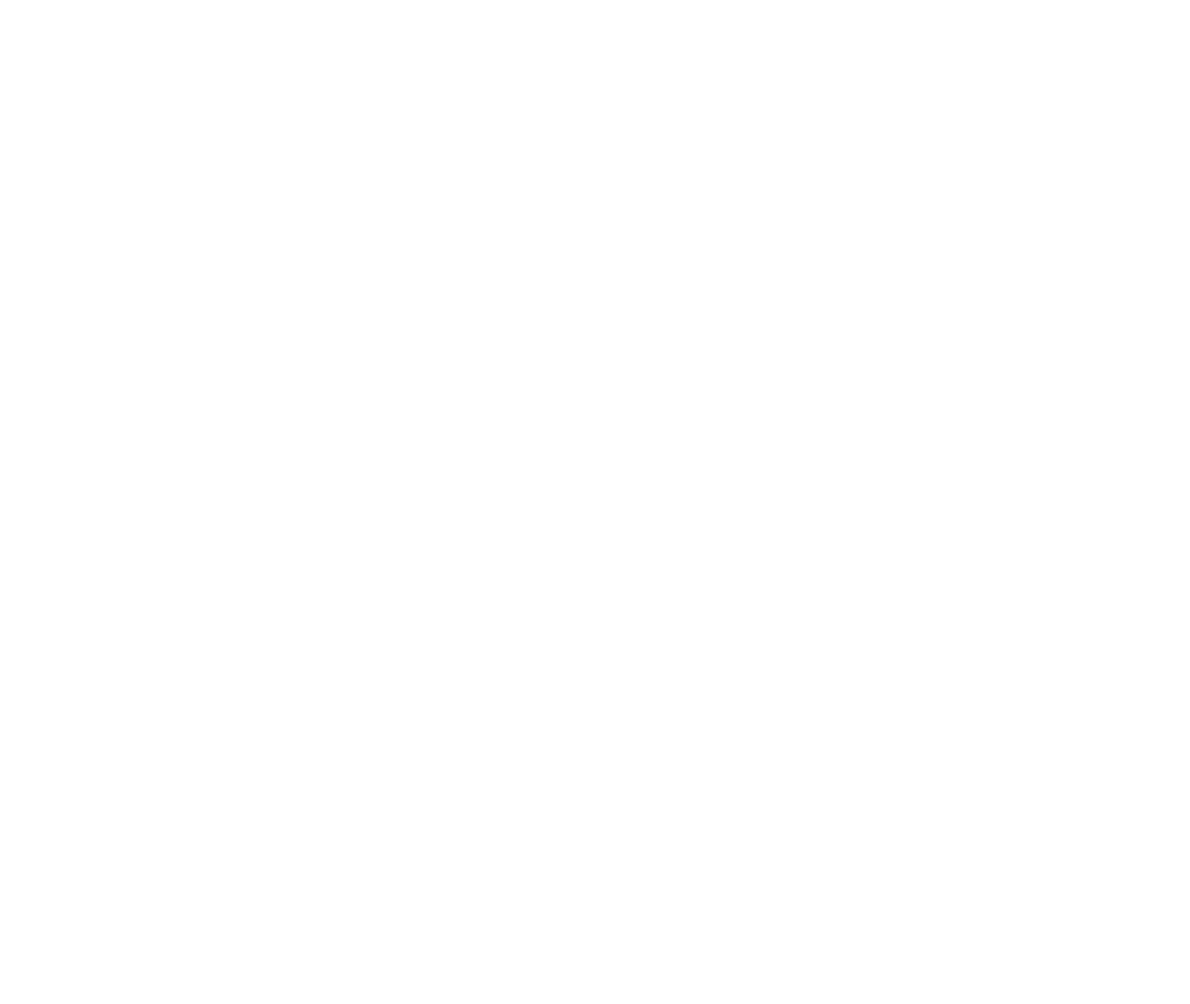
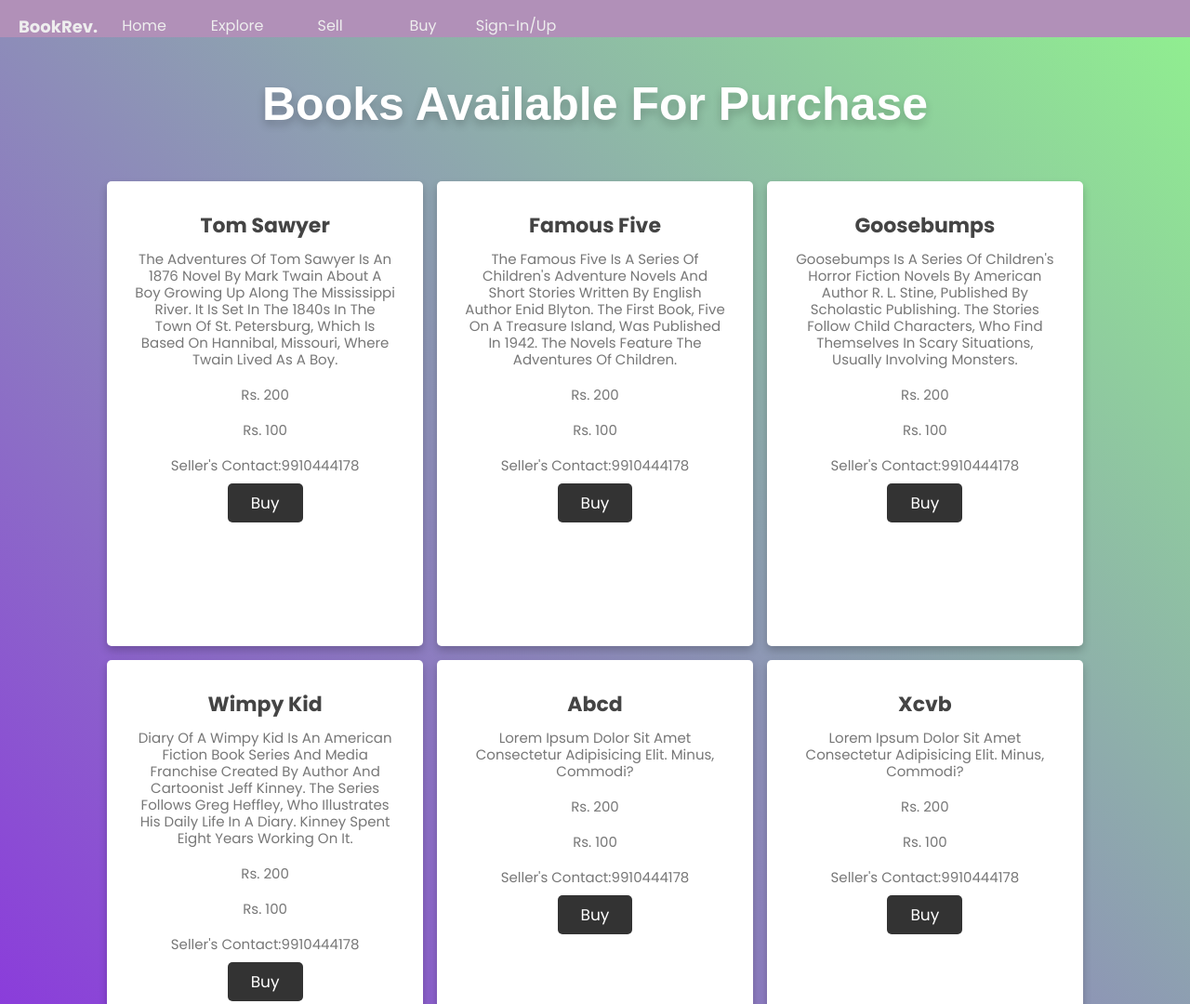
Before and after one commit to chetan-0/BookRev, a plain HTML site: page html/buy.html in a window 1280 px wide. Shown: the top 1080 px of the page at 93% size. Before the commit the page ends 800 px from the top, so only its background shows below. Drawn offline with Linux system fonts and the light colour scheme.

Commit message:
added buy page and final changes

```diff
--- /dev/null
+++ b/css/buy.css
@@ -0,0 +1,237 @@
+@import url('https://fonts.googleapis.com/css2?family=Poppins:wght@100;200;300;400;500;600;700&display=swap');
+
+*{
+    font-family: 'Poppins', sans-serif;
+    margin:0; padding:0;
+    box-sizing: border-box;
+    outline: none; border:none;
+    text-decoration: none;
+    text-transform: capitalize;
+    transition: .2s linear;
+}
+
+.container{
+    background:linear-gradient(45deg, blueviolet, lightgreen);
+    padding:15px 9%;
+    padding-bottom: 100px;
+}
+
+.container .heading{
+    text-align: center;
+    padding-bottom: 15px;
+    color:#fff;
+    text-shadow: 0 5px 10px rgba(0,0,0,.2);
+    font-size: 50px;
+    padding-top: 30px;
+}
+
+.container .box-container{
+    display: grid;
+    grid-template-columns: repeat(auto-fit, minmax(270px, 1fr));
+    gap:15px;
+    padding-top: 40px;
+
+}
+
+.container .box-container .box{
+    box-shadow: 0 5px 10px rgba(0,0,0,.2);
+    border-radius: 5px;
+    background: #fff;
+    text-align: center;
+    padding:30px 20px;
+    height: 500px;
+}
+
+.container .box-container .box img{
+    height: 80px;
+
+}
+
+.container .box-container .box h3{
+    color:#444;
+    font-size: 22px;
+    padding:1px 0;
+}
+
+.container .box-container .box p{
+    color:#777;
+    font-size: 15px;
+    line-height: 1.2;
+}
+
+.container .box-container .box .btn{
+   position: relative;
+   margin-bottom: 30px;
+    display: inline-block;
+    background:#333;
+    color:#fff;
+    font-size: 17px;
+    border-radius: 5px;
+    padding: 8px 25px;
+}
+
+.container .box-container .box .btn:hover{
+    letter-spacing: 1px;
+}
+
+.container .box-container .box:hover{
+    box-shadow: 0 10px 15px rgba(0,0,0,.3);
+    transform: scale(1.03);
+}
+
+@media (max-width:768px){
+    .container{
+        padding:20px;
+    }
+}
+
+
+
+/* NAVBAR */
+body {
+    font-family: 'Times New Roman', Times, serif;
+    background-color: #eee;
+
+
+    margin: 0;
+  }
+  .logo{
+    /* padding-right:500px; */
+    padding-top: 10px;
+    padding-left: 20px;
+    font-size: 18px;
+    font-family: 'Times New Roman', Times, serif;
+   }
+
+ img{
+
+      float: right;
+     padding-top: 100px;
+     padding-right: 100px;
+
+ }
+ .content{
+     float: left;
+     padding-top: 150px;
+     padding-left: 90px;
+ }
+  h1 {
+    font-size: 4em;
+    font-family: "PT Sans Narrow", sans-serif;
+    line-height: 1.1;
+    text-align: center;
+    padding: 10px;
+  }
+
+  p {
+    font-size: 1.2em;
+    text-align: center;
+    padding: 10px;
+  }
+
+  nav {
+      padding-top: 5px;
+    height: 40px;
+    width: 100%;
+    background-color: rgb(177, 144, 184);
+    color: #eee;
+  }
+  nav ul {
+    padding: 0;
+    margin: 0;
+  }
+  nav li {
+    display: inline;
+    float: left;
+  }
+  nav a {
+    display: inline-block;
+    width: 100px;
+    text-align: center;
+    text-decoration: none;
+    padding: 10px 0;
+    color: #eee;
+    text-decoration: none;
+  }
+  nav li:hover {
+    background-color: rgb(214, 200, 214);
+  }
+  nav a#openup {
+    display: none;
+  }
+
+
+
+
+  @media screen and (max-width:590px) {
+    .content{
+        padding-top: 50px;
+        padding-left: 25%;
+    }
+    img{
+        width:70%;
+        padding-top: 10px;
+        padding-right: 200000px;
+
+
+    }
+    h1 {
+      font-size: 2.8em;
+    }
+
+    nav {
+      height: auto;
+      border-bottom: 0;
+    }
+    nav ul {
+      display: none;
+      height: auto;
+    }
+    nav li {
+      width: 100%;
+      float: left;
+      position: relative;
+    }
+    nav a {
+      text-align: left;
+      width: 100%;
+      text-indent: 25px;
+      background: rgb(177, 144, 184);
+      border-bottom: 1px solid rgb(124, 53, 138);
+    }
+    nav a:hover {
+      background: #444;
+    }
+    nav a#openup:after {
+      content: "|||";
+      transform: rotate(-90deg);
+      -ms-transform: rotate(-90deg);
+      /* IE 9 */
+      -webkit-transform: rotate(-90deg);
+      /* Safari and Chrome */
+      width: 30px;
+      height: 30px;
+      display: inline-block;
+      position: absolute;
+      right: 5px;
+      top: 20px;
+    }
+    nav a#openup {
+      display: block;
+      background-color: rgb(214, 200, 214);
+      width: 100%;
+      position: relative;
+    }
+  }
+  .cf:before, .cf:after {
+    content: "";
+    display: table;
+  }
+
+  .cf:after {
+    clear: both;
+  }
+
+  .cf {
+    zoom: 1;
+  }
--- a/html/buy.html
+++ b/html/buy.html
@@ -0,0 +1,112 @@
+<!DOCTYPE html>
+<html lang="en">
+<head>
+    <meta charset="UTF-8">
+    <meta http-equiv="X-UA-Compatible" content="IE=edge">
+    <meta name="viewport" content="width=device-width, initial-scale=1.0">
+
+    <!-- custom css file link  -->
+    <link rel="stylesheet" href="../css/buy.css">
+
+</head>
+<body>
+  <div id="show">
+    <header>
+        <nav class='cf'>
+            <ul class='cf'>
+              <li class="logo">
+                    <b>BookRev.</b>
+              </li>
+              <li>
+                <a href='../html/landing.html'>Home</a>
+              </li>
+              <li>
+                <a href='../html/explore.html'>Explore</a>
+              </li>
+              <li>
+                <a href='../html/sell.html'>Sell</a>
+              </li>
+              <li>
+                <a href='../html/buy.html'>Buy</a>
+              </li>
+              <li class="right">
+                <a href='../index.html'>Sign-in/up</a>
+              </li>
+            </ul>
+            <a href='#' id='openup'>MENU</a>
+          </nav>
+    </header>
+</div>
+
+<div class="container">
+
+    <h1 class="heading">Books available for purchase</h1>
+
+    <div class="box-container">
+
+        <div class="box">
+
+            <h3>Tom Sawyer</h3>
+            <p>The Adventures of Tom Sawyer is an 1876 novel by Mark Twain about a boy growing up along the Mississippi River. It is set in the 1840s in the town of St. Petersburg, which is based on Hannibal, Missouri, where Twain lived as a boy.</p>
+            <p>Rs. 200</p>
+            <p>Rs. 100</p>
+            <p>Seller's contact:9910444178</p>
+            <a href="#" class="btn">Buy</a>
+        </div>
+
+        <div class="box">
+
+            <h3>Famous five</h3>
+            <p>The Famous Five is a series of children's adventure novels and short stories written by English author Enid Blyton. The first book, Five on a Treasure Island, was published in 1942. The novels feature the adventures of children.</p>
+            <p>Rs. 200</p>
+            <p>Rs. 100</p>
+            <p>Seller's contact:9910444178</p>
+            <a href="#" class="btn">Buy</a>
+        </div>
+
+        <div class="box" >
+
+            <h3>Goosebumps</h3>
+            <p>Goosebumps is a series of children's horror fiction novels by American author R. L. Stine, published by Scholastic Publishing. The stories follow child characters, who find themselves in scary situations, usually involving monsters.</p>
+            <p>Rs. 200</p>
+            <p>Rs. 100</p>
+            <p>Seller's contact:9910444178</p>
+            <a href="#" class="btn">Buy</a>
+        </div>
+
+        <div class="box">
+
+            <h3>Wimpy kid</h3>
+            <p>Diary of a Wimpy Kid is an American fiction book series and media franchise created by author and cartoonist Jeff Kinney. The series follows Greg Heffley, who illustrates his daily life in a diary. Kinney spent eight years working on it.</p>
+            <p>Rs. 200</p>
+            <p>Rs. 100</p>
+            <p>Seller's contact:9910444178</p>
+            <a href="#" class="btn">Buy</a>
+        </div>
+
+        <div class="box">
+
+            <h3>abcd</h3>
+            <p>Lorem ipsum dolor sit amet consectetur adipisicing elit. Minus, commodi?</p>
+            <p>Rs. 200</p>
+            <p>Rs. 100</p>
+            <p>Seller's contact:9910444178</p>
+            <a href="#" class="btn">Buy</a>
+        </div>
+
+        <div class="box">
+
+            <h3>xcvb</h3>
+            <p>Lorem ipsum dolor sit amet consectetur adipisicing elit. Minus, commodi?</p>
+            <p>Rs. 200</p>
+            <p>Rs. 100</p>
+            <p>Seller's contact:9910444178</p>
+            <a href="#" class="btn">Buy</a>
+        </div>
+
+    </div>
+
+</div>
+
+</body>
+</html>
--- /dev/null
+++ b/html/data.json
@@ -0,0 +1 @@
+["Whatever our souls are made of, his and mine are the same.","It matters not what someone is born, but what they grow to be.","All we have to decide is what to do with the time that is given us."]
```
Also changed, not shown: css/landing_styles.css (+8 -0 lines), html/data.js (added, +19 -0 lines), html/landing.html (+13 -0 lines), html/sell.html (+1 -1 lines).
